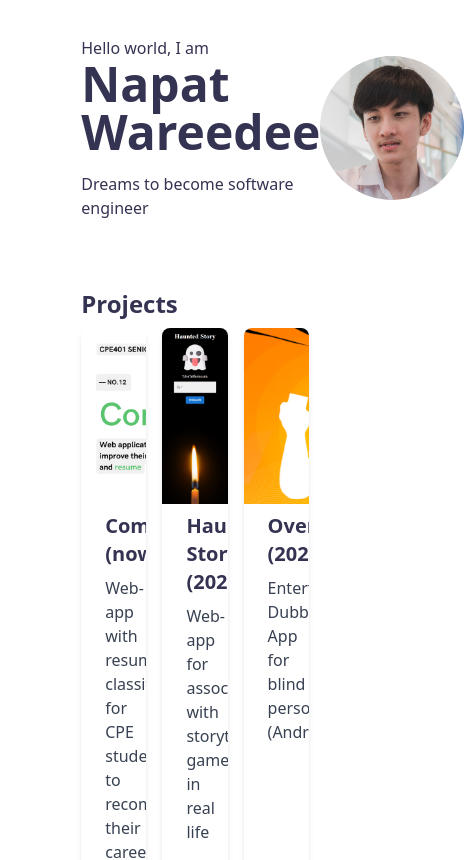
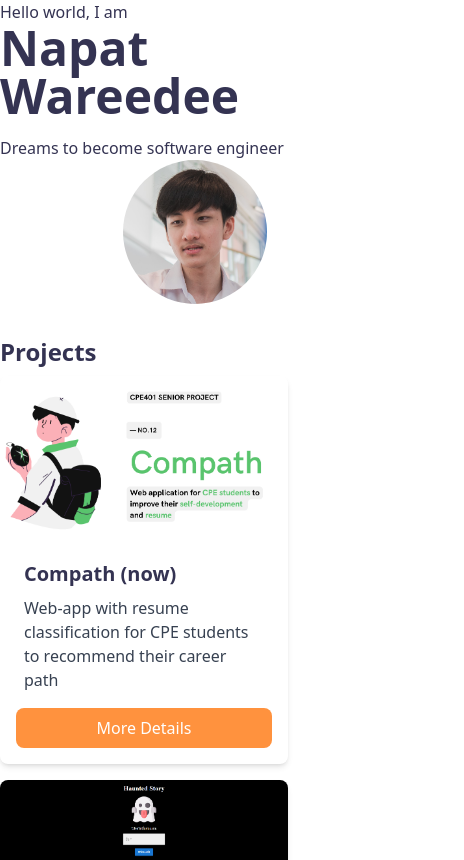
Before and after one commit to Napat-Edu/portfolio, a React (Vite) app: page / in a window 390 px wide. Shown: the top 860 px of the page, 464 px wide, since content can reach past the window. Built offline with nearby package versions, Linux system fonts and the light colour scheme.

Commit message:
adjust layout

```diff
--- a/src/App.tsx
+++ b/src/App.tsx
@@ -118,7 +118,7 @@ function App() {
   return (
     <main className="font-medium text-dark-blue">
       <section className="min-h-64 flex">
-        <div className="flex flex-row justify-between items-center align-middle w-7/12 m-auto">
+        <div className="flex flex-col lg:flex-row justify-between items-center align-middle lg:w-7/12 m-auto">
 
           <div className="flex flex-col">
             <p>Hello world, I am</p>
@@ -131,9 +131,9 @@ function App() {
         </div>
       </section>
 
-      <section className="w-7/12 mx-auto my-8">
+      <section className="lg:w-7/12 mx-auto my-8">
         <h2 className="font-bold text-2xl">Projects</h2>
-        <div className="grid grid-cols-3 gap-4 my-2">
+        <div className="grid sm:grid-cols-1 lg:grid-cols-3 gap-4 my-2">
           {cardLists.map((card, idx) => {
             return (
               <Card
@@ -147,7 +147,7 @@ function App() {
         </div>
       </section>
 
-      <section className="w-7/12 mx-auto my-8">
+      <section className="lg:w-7/12 mx-auto my-8">
         <h2 className="font-bold text-2xl">Experiences</h2>
         <div className="flex flex-col mt-2">
 
@@ -168,7 +168,7 @@ function App() {
         </div>
       </section>
 
-      <section className="w-7/12 mx-auto my-8">
+      <section className="lg:w-7/12 mx-auto my-8">
         <h2 className="font-bold text-2xl">Awards & Certificates</h2>
         <div className="-my-2">
           <Timeline
@@ -182,7 +182,7 @@ function App() {
         </div>
       </section>
 
-      <section className="w-7/12 mx-auto my-8">
+      <section className="lg:w-7/12 mx-auto my-8">
         <h2 className="font-bold text-2xl mb-2">Skills</h2>
         <h3 className="font-semibold text-lg mb-2">Language</h3>
         <div className="grid grid-cols-6 gap-4 items-center w-1/2 mb-2">
@@ -202,6 +202,9 @@ function App() {
         </div>
       </section>
 
+      <footer className="flex flex-row justify-center bg-primary text-white mt-4 p-6">
+        Napat Wareedee
+      </footer>
     </main>
   )
 }
```
